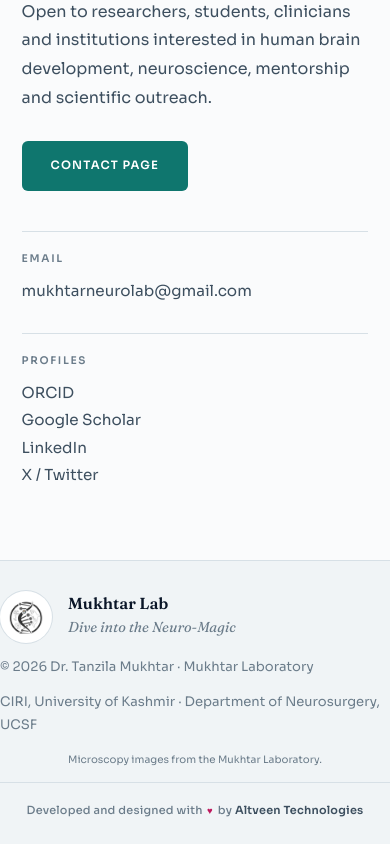
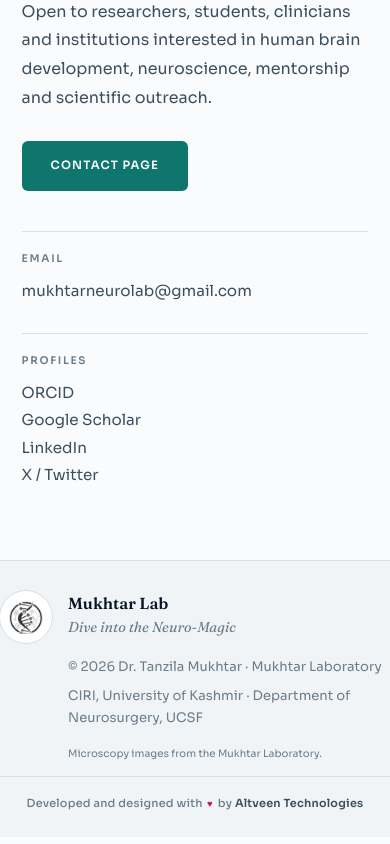
Before and after one commit to mukhtarneurolab1-maker/website, a Next.js app: page / in a window 390 px wide. Shown: the part 8958-9802 px from the top of the page. Built offline with nearby package versions, Linux system fonts and the light colour scheme; no server answers; the database is empty.

Commit message:
Inset the footer copyright lines on phone.
Shift the year and affiliation text away from the left edge so they sit under the lab name.

Co-authored-by: Cursor <cursoragent@cursor.com>

```diff
--- a/src/app/globals.css
+++ b/src/app/globals.css
@@ -1472,6 +1472,15 @@ textarea {
   margin-top: 0.15rem;
 }
 
+.footer-meta {
+  margin: 0;
+  max-width: 34rem;
+}
+
+.footer-meta + .footer-meta {
+  margin-top: 0.35rem;
+}
+
 .image-credit {
   font-size: 0.64rem;
   line-height: 1.5;
@@ -2898,6 +2907,10 @@ textarea {
 
   .site-nav a::after {
     display: none;
+  }
+
+  .footer-meta {
+    padding-left: calc(52px + 1rem);
   }
 
   .hero h1 {
--- a/src/components/SiteFooter.tsx
+++ b/src/components/SiteFooter.tsx
@@ -21,11 +21,11 @@ export function SiteFooter() {
               <p className="footer-tagline">{site.tagline}</p>
             </div>
           </div>
-          <p>
+          <p className="footer-meta">
             &copy; {year} Dr. Tanzila Mukhtar · Mukhtar Laboratory
           </p>
+          <p className="footer-meta">CIRI, University of Kashmir · Department of Neurosurgery, UCSF</p>
         </div>
-        <p>CIRI, University of Kashmir · Department of Neurosurgery, UCSF</p>
       </div>
       <p className="image-credit">
         Microscopy images from the Mukhtar Laboratory.
```
